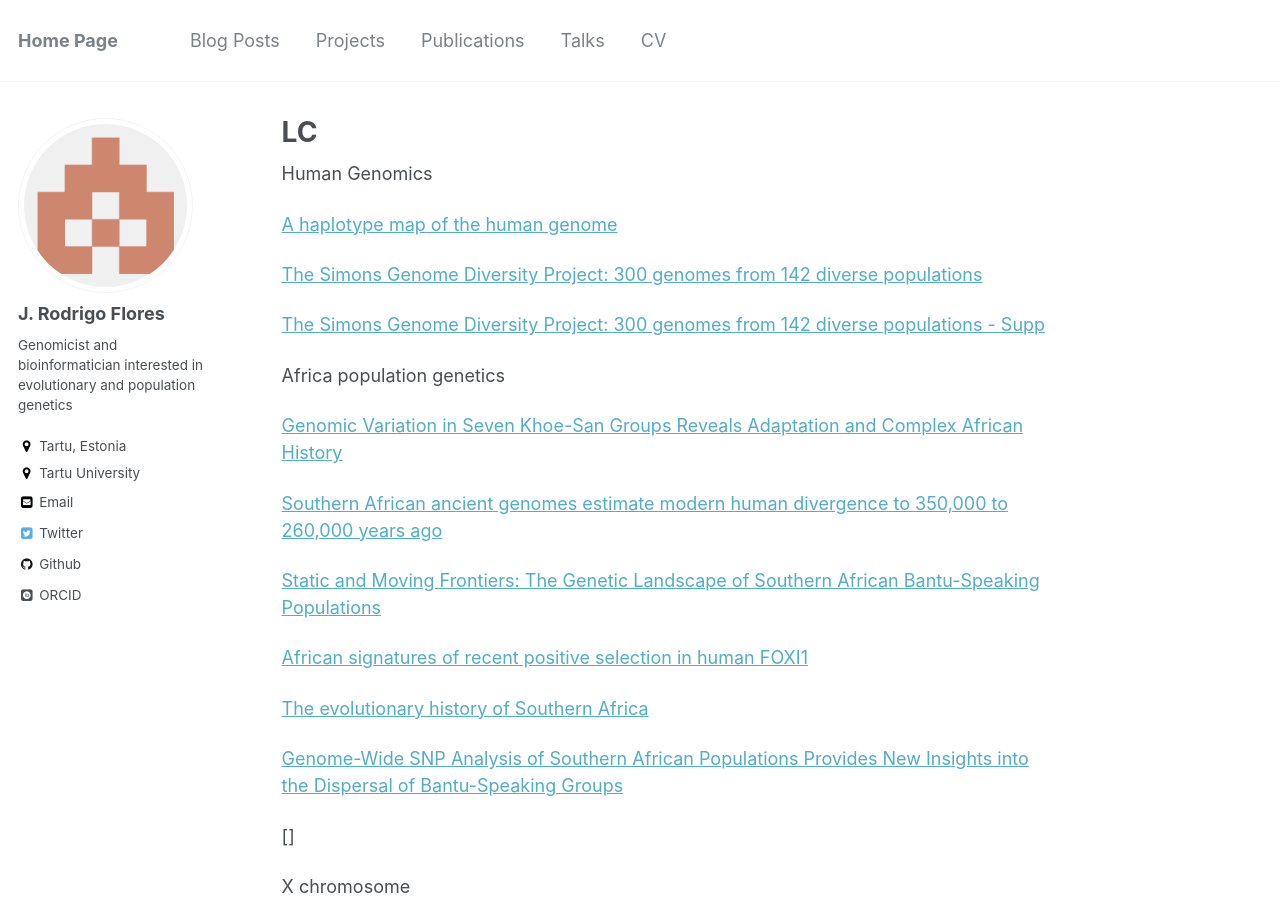
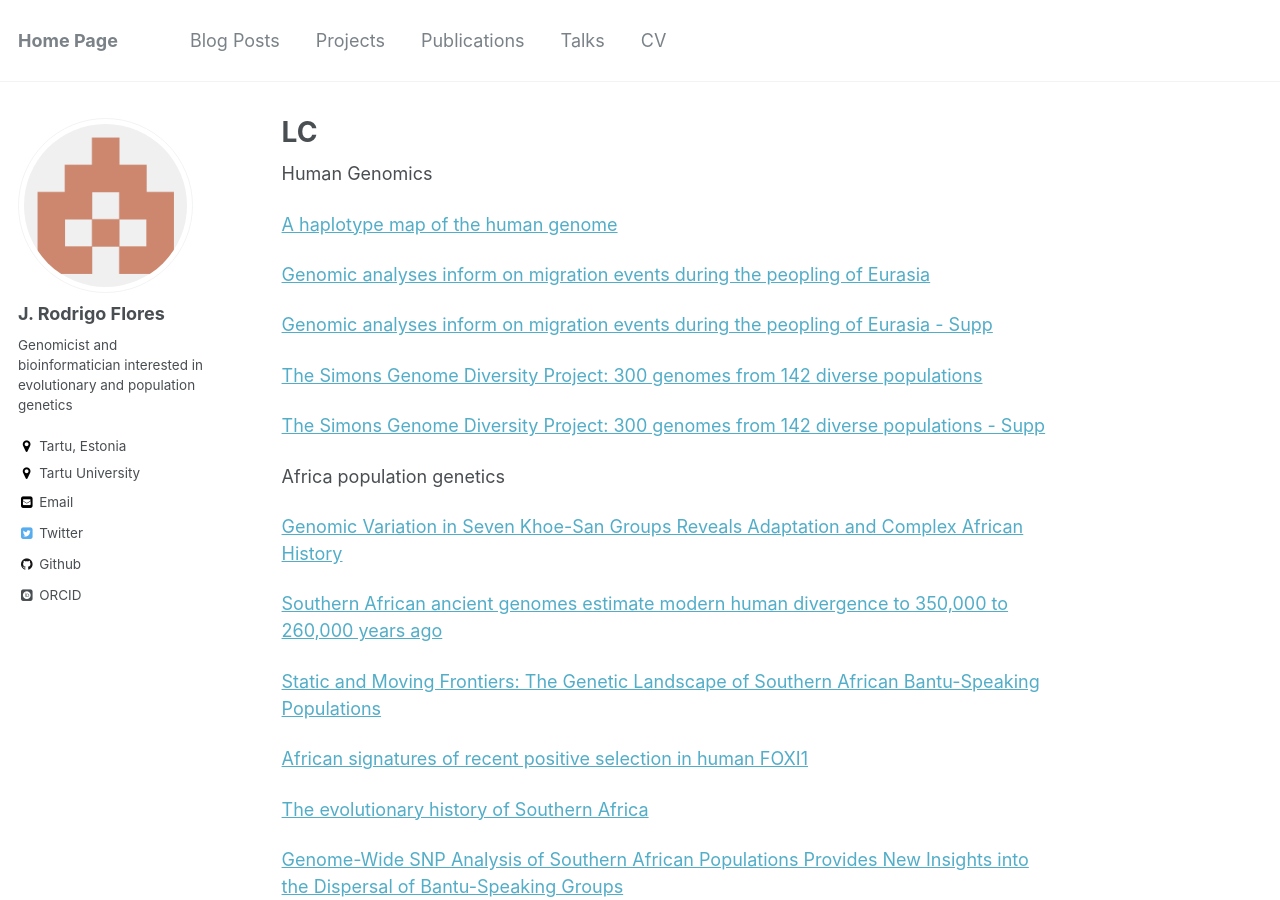
Before and after one commit to JRodrigoF/JRodrigoFlores.github.io, a Jekyll site: the page built from lc.md, in a window 1280 px wide and 900 px high. Built offline with Jekyll 4.4.1, drawn with Linux system fonts in a browser that asks for light colours; some web fonts are replaced.

Commit message:
Update lc.md

```diff
--- a/lc.md
+++ b/lc.md
@@ -7,6 +7,10 @@ collection: lc
 Human Genomics
 
 [A haplotype map of the human genome](https://www.nature.com/articles/nature04226#s1)
+
+[Genomic analyses inform on migration events during the peopling of Eurasia](https://www.nature.com/articles/nature19792)
+
+[Genomic analyses inform on migration events during the peopling of Eurasia - Supp](https://media.nature.com/original/nature-assets/nature/journal/v538/n7624/extref/nature19792-s1.pdf)
 
 [The Simons Genome Diversity Project: 300 genomes from 142 diverse populations](https://www.nature.com/articles/nature18964?WT.ec_id=NATURE-20160922&spMailingID=52357585&spUserID=MzA0ODA0NjE2NDQS1&spJobID=1003755044&spReportId=MTAwMzc1NTA0NAS2)
 
```
